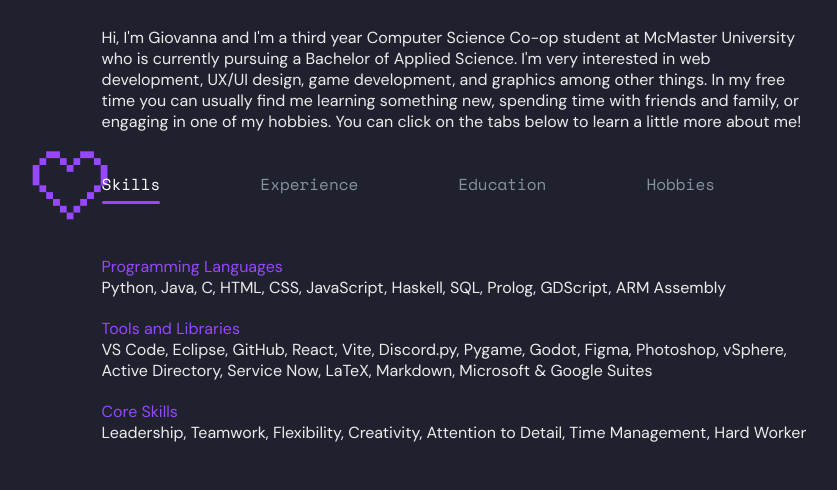
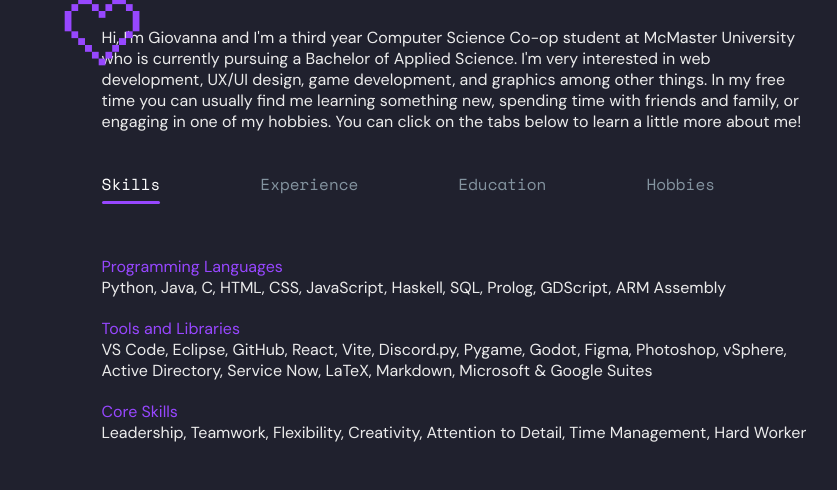
Before and after one commit to giovannager/Personal-Portfolio-Website-2024, a website built with Vite: page index.html in a window 1280 px wide. Shown: the part 1244-1734 px from the top of the page, without its empty margins (52-889 px from the left). Built offline with nearby package versions, Linux system fonts and the light colour scheme; files whose address does not match are found by name.

Commit message:
Update style.css

```diff
--- a/style.css
+++ b/style.css
@@ -228,8 +228,8 @@ nav ul li a:hover::after{
 }
 .heart-img{
     position: absolute;
-    right: 203px;
-    top: 310px;
+    right: 50%;
+    top: 60%;
     z-index: 0.5;
     scale: 25%;
 }
```
